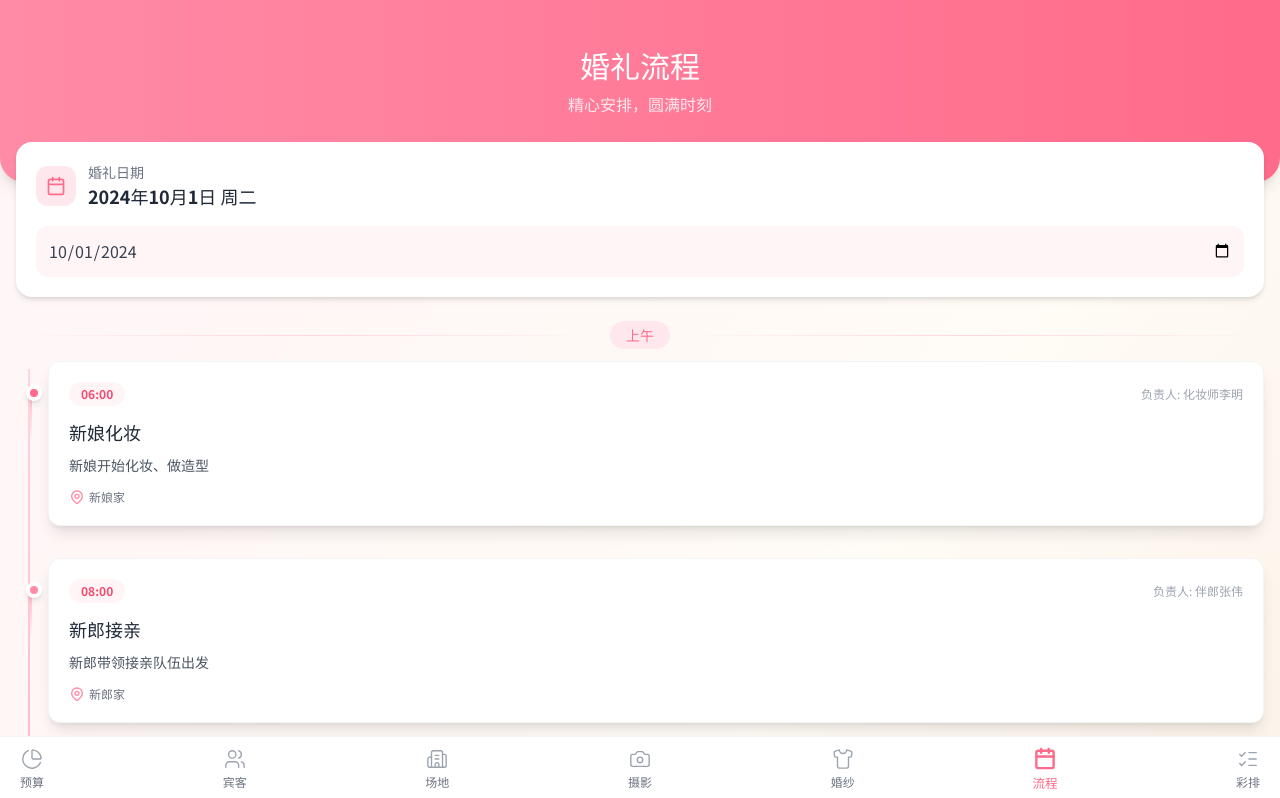
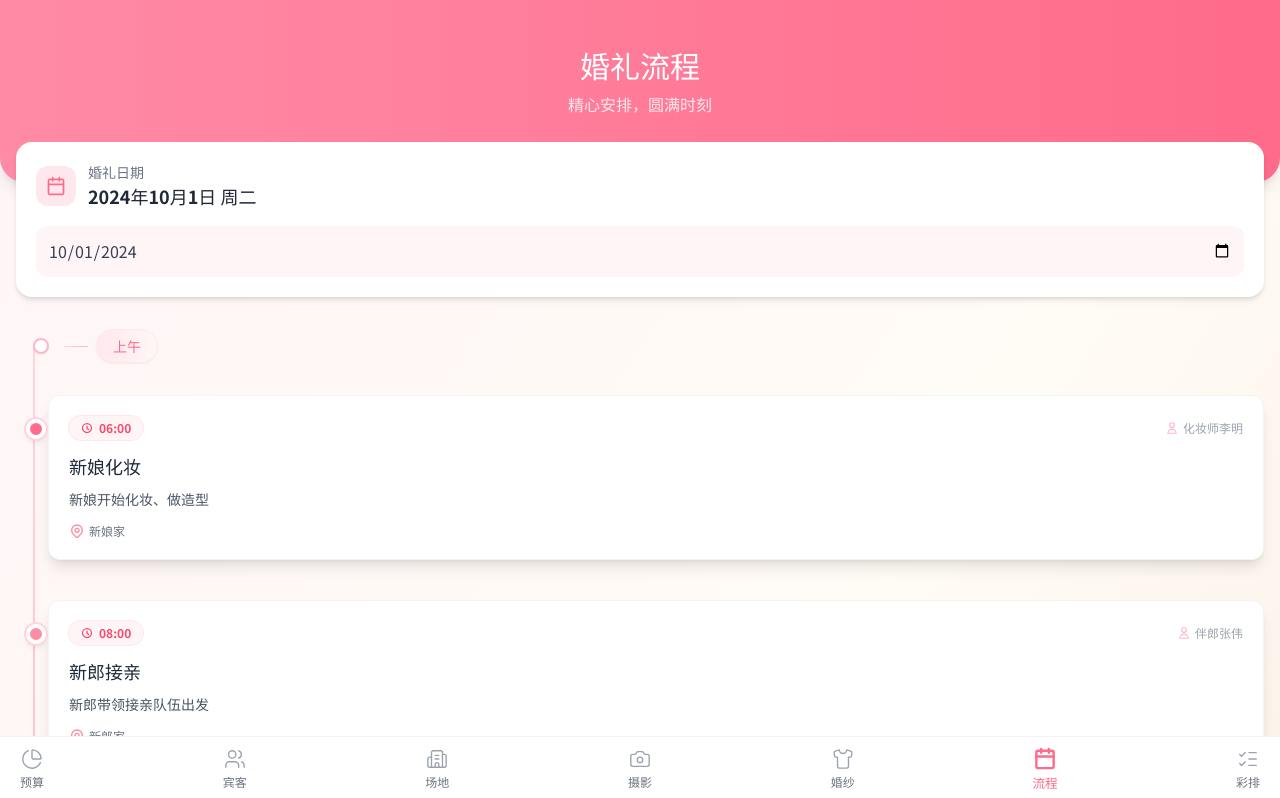
Before and after one commit to nineteen1026-pixel/lyt-9, a Vue app: page /schedule in a window 1280 px wide. Shown: the top 798 px of the page. Built offline with nearby package versions, Linux system fonts and the light colour scheme.

Commit message:
.3981746827702544:97cdeb6086ae991384410bdda17a1464_6a3290e9b5cd1b976ea826b5.6a3296fdb5cd1b976ea829e8.6a3296fc7439ee38e5aee536:Trae CN.T(2026/6/17 20:45:49)

```diff
--- a/src/components/Timeline.vue
+++ b/src/components/Timeline.vue
@@ -1,40 +1,58 @@
 <template>
-  <div class="relative pl-8">
+  <div class="relative pl-8 py-2">
     <div
-      class="absolute left-3 top-2 bottom-2 w-0.5 bg-gradient-to-b from-primary-200 via-primary-300 to-primary-200"
+      class="absolute left-[17px] top-6 bottom-6 w-0.5 bg-gradient-to-b from-primary-200 via-primary-300 to-primary-200 pointer-events-none"
     ></div>
+
     <div
       v-for="(item, index) in items"
       :key="index"
       ref="itemRefs"
-      class="relative mb-8 last:mb-0"
-      :class="{ 'opacity-0 translate-y-4': !visibleItems[index] }"
+      class="relative"
+      :class="[
+        isEvent(item) ? 'mb-10' : 'mb-8',
+        'last:mb-0',
+        { 'opacity-0 translate-y-4': !visibleItems[index] }
+      ]"
       :style="{
-        transition: `all 0.6s ease-out ${index * 0.1}s`,
+        transition: `all 0.55s cubic-bezier(0.34, 1.56, 0.64, 1) ${index * 0.08}s`,
         opacity: visibleItems[index] ? 1 : 0,
-        transform: visibleItems[index] ? 'translateY(0)' : 'translateY(16px)'
+        transform: visibleItems[index] ? 'translateY(0)' : 'translateY(18px)'
       }"
     >
+      <template v-if="isSeparator(item)">
+        <div class="relative flex items-center -ml-2 mb-2">
+          <div class="absolute -left-[7px] top-1/2 -translate-y-1/2 w-4 h-4 rounded-full bg-white border-2 border-primary-300 shadow-sm z-20"></div>
+          <div class="flex items-center gap-2 ml-6">
+            <div class="h-px w-6 bg-gradient-to-r from-primary-200 to-primary-300"></div>
+            <span class="px-4 py-1.5 bg-gradient-to-r from-primary-100 to-champagne-50 text-primary-500 rounded-full text-sm font-semibold shadow-sm border border-primary-100">{{ item.label }}</span>
+            <div class="h-px flex-1 bg-gradient-to-r from-primary-300 via-primary-200 to-transparent"></div>
+          </div>
+        </div>
+      </template>
+
+      <template v-else>
         <div
-        class="absolute -left-[22px] top-6 w-4 h-4 rounded-full border-4 border-white shadow-md z-10"
-        :class="index === 0 ? 'bg-primary-500' : 'bg-primary-400'"
-      ></div>
-      <div
-        class="absolute -left-[18px] top-8 w-0.5 h-12 bg-gradient-to-b from-primary-300 to-transparent"
-        v-if="index < items.length - 1"
-        :style="{
-          height: visibleItems[index] ? '48px' : '0px',
-          transition: `height 0.5s ease-out ${index * 0.1 + 0.3}s`
-        }"
+          class="absolute -left-[22px] top-6 w-5 h-5 rounded-full border-4 border-white shadow-md z-20"
+          :class="[
+            index === 0 || isFirstEvent(index) ? 'bg-primary-500' : 'bg-primary-400',
+            'ring-2 ring-primary-200'
+          ]"
         ></div>
 
-      <div class="bg-white rounded-xl shadow-lg border border-gray-100 p-5 hover:shadow-xl transition-shadow duration-300">
+        <div class="bg-white rounded-xl shadow-lg border border-gray-100 p-5 hover:shadow-xl hover:-translate-y-0.5 transition-all duration-300">
           <div class="flex items-center justify-between mb-3">
-          <span class="inline-flex items-center px-3 py-1 rounded-full text-xs font-semibold bg-primary-50 text-primary-600">
+            <span class="inline-flex items-center px-3 py-1 rounded-full text-xs font-semibold bg-primary-50 text-primary-600 ring-1 ring-primary-100">
+              <svg class="w-3 h-3 mr-1.5" fill="none" stroke="currentColor" viewBox="0 0 24 24">
+                <path stroke-linecap="round" stroke-linejoin="round" stroke-width="2.5" d="M12 8v4l3 3m6-3a9 9 0 11-18 0 9 9 0 0118 0z" />
+              </svg>
               {{ item.time }}
             </span>
-          <span v-if="item.personInCharge" class="text-xs text-gray-400">
-            负责人: {{ item.personInCharge }}
+            <span v-if="item.personInCharge" class="text-xs text-gray-400 flex items-center gap-1">
+              <svg class="w-3.5 h-3.5 text-primary-300" fill="none" stroke="currentColor" viewBox="0 0 24 24">
+                <path stroke-linecap="round" stroke-linejoin="round" stroke-width="2" d="M16 7a4 4 0 11-8 0 4 4 0 018 0zM12 14a7 7 0 00-7 7h14a7 7 0 00-7-7z" />
+              </svg>
+              {{ item.personInCharge }}
             </span>
           </div>
           <h3 class="text-lg font-bold text-gray-800 mb-2">{{ item.title }}</h3>
@@ -47,6 +65,7 @@
             {{ item.location }}
           </div>
         </div>
+      </template>
     </div>
   </div>
 </template>
@@ -54,17 +73,33 @@
 <script setup lang="ts">
 import { ref, onMounted, onUnmounted, nextTick } from 'vue'
 
-interface TimelineItem {
+type SeparatorItem = { type: 'separator'; label: string }
+type EventItem = {
+  type: 'event'
   time: string
   title: string
   description: string
   location?: string
   personInCharge?: string
 }
+type TimelineItem = SeparatorItem | EventItem
 
 const props = defineProps<{
   items: TimelineItem[]
 }>()
+
+function isSeparator(item: TimelineItem): item is SeparatorItem {
+  return item.type === 'separator'
+}
+function isEvent(item: TimelineItem): item is EventItem {
+  return item.type === 'event'
+}
+function isFirstEvent(index: number): boolean {
+  for (let i = 0; i < index; i++) {
+    if (isEvent(props.items[i])) return false
+  }
+  return true
+}
 
 const itemRefs = ref<(HTMLElement | null)[]>([])
 const visibleItems = ref<boolean[]>([])
@@ -82,14 +117,19 @@ const initObserver = () => {
       })
     },
     {
-      threshold: 0.2,
-      rootMargin: '0px 0px -50px 0px'
+      threshold: 0.15,
+      rootMargin: '0px 0px -60px 0px'
     }
   )
 
   nextTick(() => {
     itemRefs.value.forEach((el) => {
       if (el) observer?.observe(el)
+    })
+    props.items.forEach((_, i) => {
+      setTimeout(() => {
+        visibleItems.value[i] = true
+      }, 150 + i * 100)
     })
   })
 }
--- a/src/views/ScheduleView.vue
+++ b/src/views/ScheduleView.vue
@@ -21,16 +21,31 @@ const getTimePeriod = (time: string) => {
   return '晚上'
 }
 
-const groupedSchedule = computed(() => {
-  const groups: Record<string, typeof scheduleStore.items> = {}
-  items.value.forEach(item => {
+const PERIOD_ORDER = ['上午', '下午', '晚上']
+type TimelineItem =
+  | { type: 'separator'; label: string }
+  | { type: 'event'; time: string; title: string; description: string; location?: string; personInCharge?: string }
+
+const flatTimeline = computed<TimelineItem[]>(() => {
+  const sorted = [...items.value].sort((a, b) => a.time.localeCompare(b.time))
+
+  const groups: Record<string, typeof sorted> = {}
+  sorted.forEach(item => {
     const period = getTimePeriod(item.time)
-    if (!groups[period]) {
-      groups[period] = []
-    }
+    if (!groups[period]) groups[period] = []
     groups[period].push(item)
   })
-  return groups
+
+  const result: TimelineItem[] = []
+  PERIOD_ORDER.forEach(period => {
+    if (groups[period] && groups[period].length > 0) {
+      result.push({ type: 'separator', label: period })
+      groups[period].forEach(item => {
+        result.push({ type: 'event', ...item })
+      })
+    }
+  })
+  return result
 })
 
 const handleDateChange = (e: Event) => {
@@ -66,17 +81,7 @@ const handleDateChange = (e: Event) => {
           />
         </div>
 
-        <div class="space-y-6">
-          <div v-for="(items, period) in groupedSchedule" :key="period">
-            <div class="animate-slide-up flex items-center gap-2 mb-3" style="animation-delay: 0.2s">
-              <div class="h-px flex-1 bg-gradient-to-r from-transparent via-primary-200 to-transparent"></div>
-              <span class="px-4 py-1 bg-primary-100 text-primary-500 rounded-full text-sm font-medium">{{ period }}</span>
-              <div class="h-px flex-1 bg-gradient-to-r from-transparent via-primary-200 to-transparent"></div>
-            </div>
-
-            <Timeline :items="items" />
-          </div>
-        </div>
+        <Timeline :items="flatTimeline" />
       </div>
     </div>
   </div>
```
Lines whose indentation alone changed are shown as unchanged.
